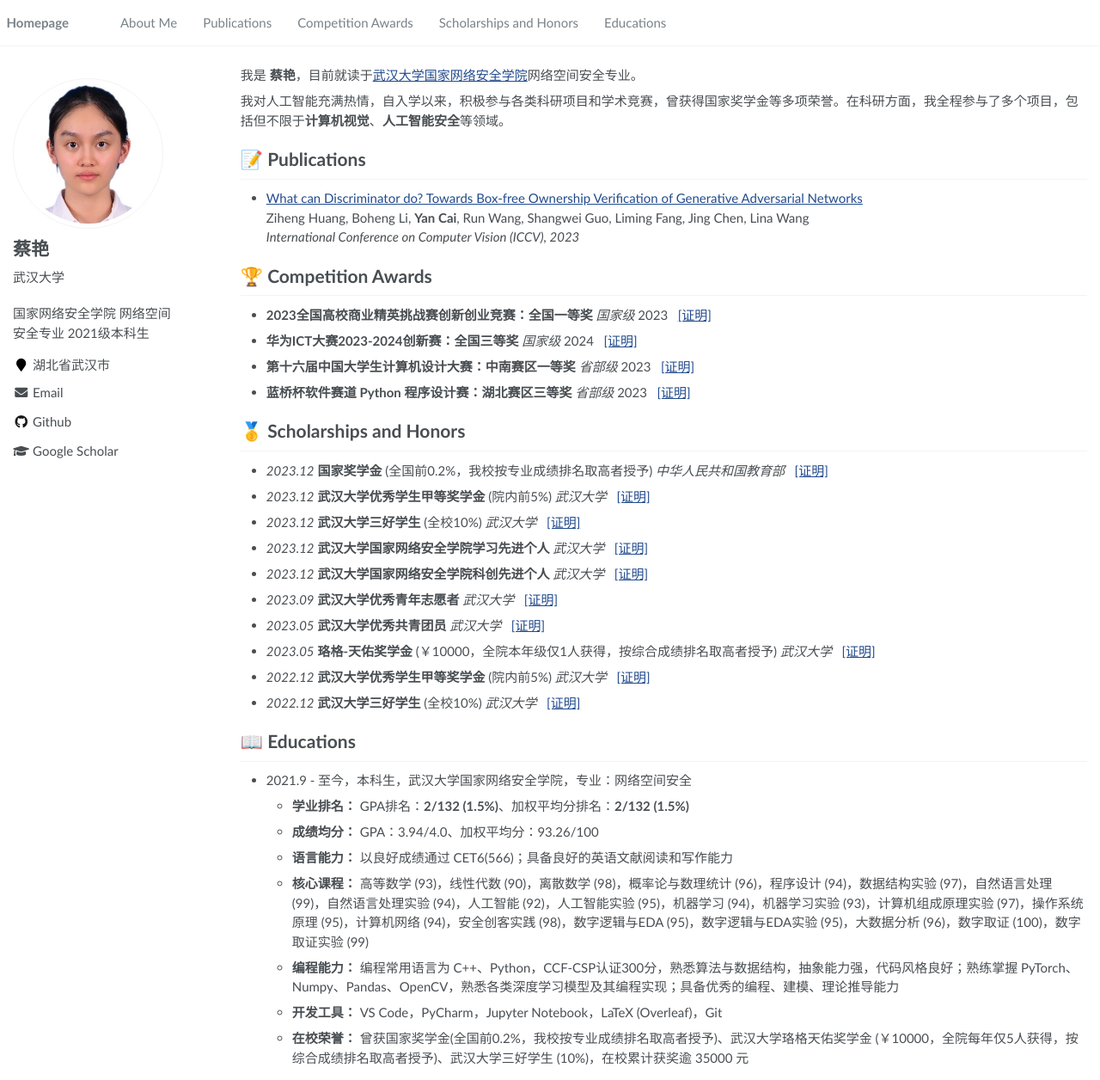
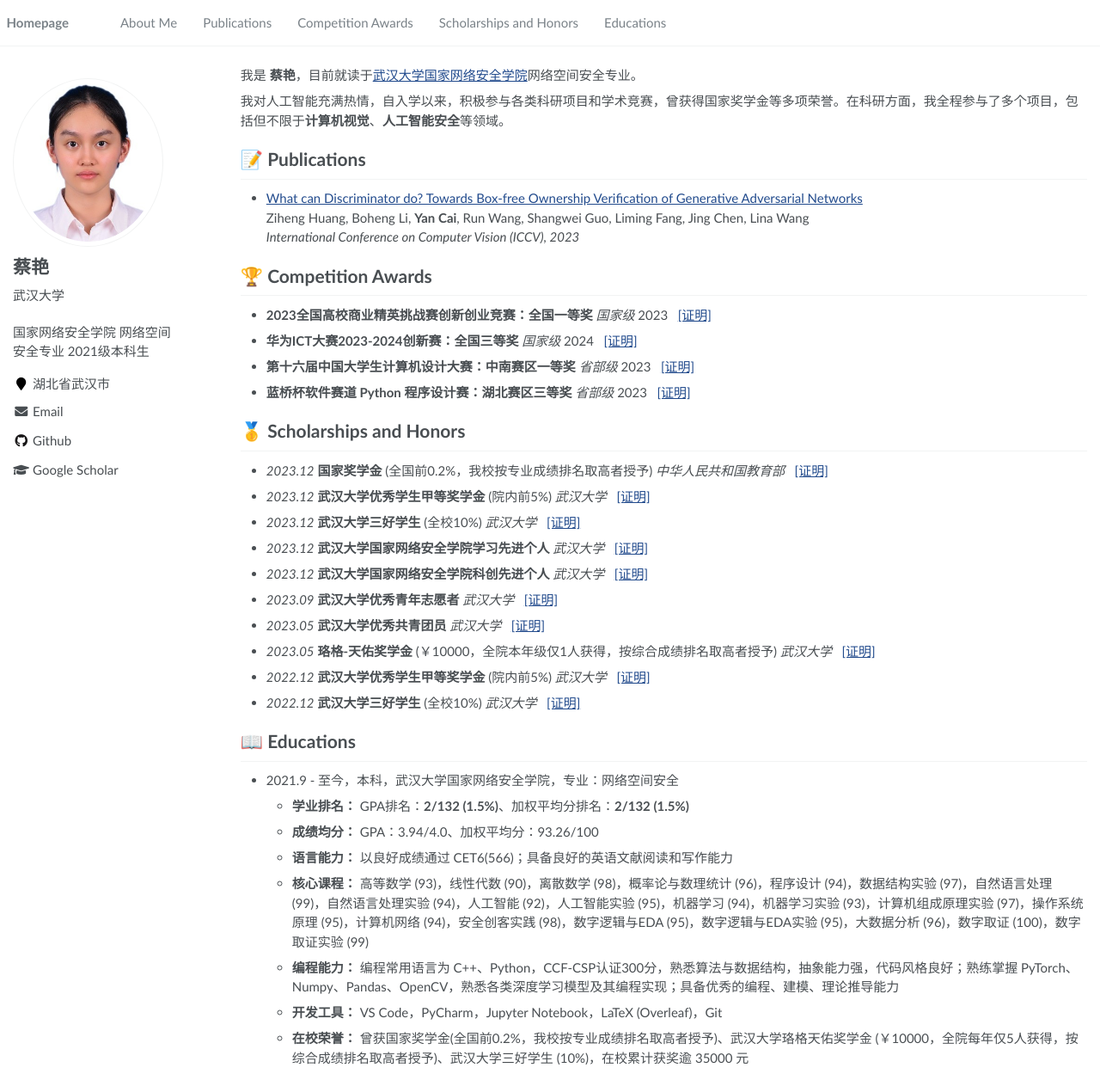
Before and after one commit to Cyccyyycyc/Cyccyyycyc.github.io, a Jekyll site: the page built from _pages/about.md, in a window 1280 px wide and 1256 px high. Shown: the whole window at 86% size. Built offline with Jekyll 4.4.1, drawn with Linux system fonts in a browser that asks for light colours.

Commit message:
modify the avator

```diff
--- a/_config.yml
+++ b/_config.yml
@@ -22,7 +22,7 @@ baidu_site_verification  :  # get baidu_site_verification from https://ziyuan.ba
 # Site Author
 author:
   name             : "蔡艳"
-  avatar           : "images/cy-300-300.jpg"
+  avatar           : "images/cy-300-340.jpg"
   bio              : "武汉大学"
   location         : "湖北省武汉市"
   employer         :
--- a/_pages/about.md
+++ b/_pages/about.md
@@ -44,7 +44,7 @@ Ziheng Huang, Boheng Li, **Yan Cai**, Run Wang, Shangwei Guo, Liming Fang, Jing
 - *2022.12* **武汉大学三好学生** (全校10%) *武汉大学* &nbsp;&nbsp;[[证明]](../docs/2021-2022三好学生.pdf)
 
 # 📖 Educations
-- 2021.9 - 至今，本科生，武汉大学国家网络安全学院，专业：网络空间安全
+- 2021.9 - 至今，本科，武汉大学国家网络安全学院，专业：网络空间安全
   - **学业排名：** GPA排名：**2/132 (1.5%)**、加权平均分排名：**2/132 (1.5%)**
   - **成绩均分：** GPA：3.94/4.0、加权平均分：93.26/100
   - **语言能力：** 以良好成绩通过 CET6(566)；具备良好的英语文献阅读和写作能力
```
Also changed, not shown: images/cy-300-340.jpg (added).
